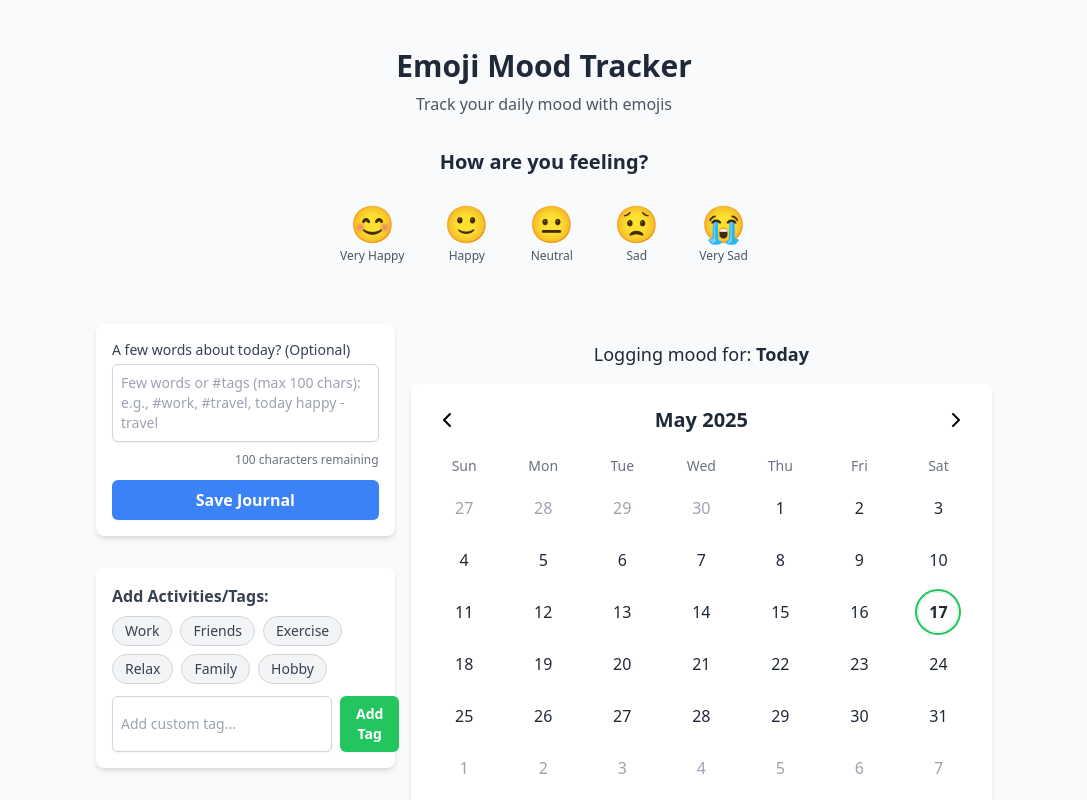
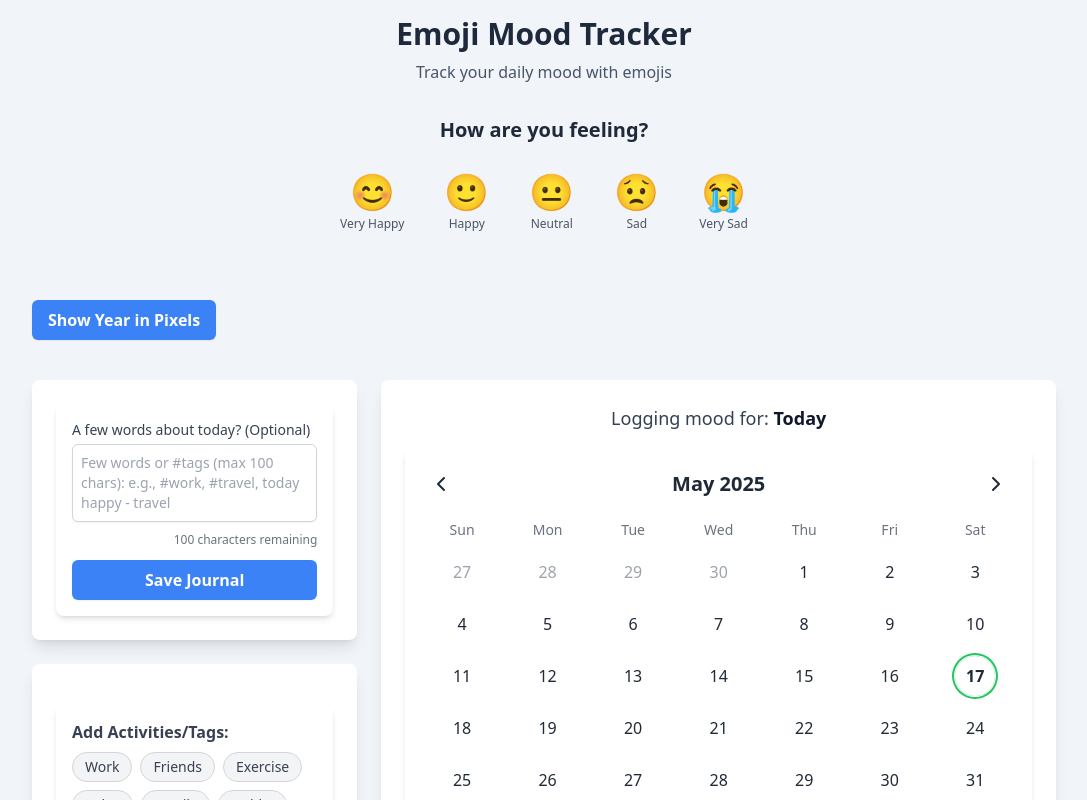
Before and after one commit to sonisumit7904/Emoji_Mood_Tracker, a React (Vite) app: page / in a window 1280 px wide. Shown: the top 800 px of the page, without its empty margins (96-1183 px from the left). Built offline with nearby package versions, Linux system fonts and the light colour scheme.

Commit message:
feature: Year in pixels, added

```diff
--- a/src/App.tsx
+++ b/src/App.tsx
@@ -6,6 +6,7 @@ import Notification from "./components/Notification";
 import JournalInput from "./components/JournalInput";
 import ActivityTagSelector from "./components/ActivityTagSelector"; // Import new component
 import MoodChart from "./components/MoodChart"; // Import the new MoodChart component
+import YearInPixels from './components/YearInPixels';
 import { MoodEntries, MoodType } from "./types/types";
 import { getTodayString } from "./utils/dateUtils";
 import { getMoodEntries, saveMoodEntry, saveCustomTags, getCustomTags } from "./utils/localStorage";
@@ -49,6 +50,8 @@ function App() {
 
   // Notification state
   const [notification, setNotification] = useState<string | null>(null);
+  const [showYearInPixels, setShowYearInPixels] = useState(false); // Revert to false
+
   // Load mood entries and custom tags from localStorage on component mount
   useEffect(() => {
     const entries = getMoodEntries();
@@ -219,30 +222,56 @@ function App() {
     }
   };
 
+  const handleDayClickFromYearView = (dateString: string) => {
+    const date = new Date(dateString);
+    setSelectedDate(date);
+    setCurrentMonth(date.getMonth());
+    setCurrentYear(date.getFullYear());
+    setShowYearInPixels(false); // Optionally hide year view and show calendar view
+    // Or scroll to the calendar view if both are visible
+  };
+
   return (
-    <div className="min-h-screen bg-gray-50 flex flex-col items-center justify-start pt-12 px-4">
+    <div className="min-h-screen bg-slate-100 text-slate-800 p-4 flex flex-col items-center font-sans">
       <header className="mb-8 text-center">
-        <h1 className="text-3xl font-bold text-gray-800 mb-2">
+        <h1 className="text-3xl font-bold text-slate-800 mb-2">
           Emoji Mood Tracker
         </h1>
-        <p className="text-gray-600">Track your daily mood with emojis</p>
+        <p className="text-slate-600">Track your daily mood with emojis</p>
       </header>
 
-      <main className="w-full max-w-4xl flex flex-col items-center">
+      <main className="w-full max-w-5xl flex flex-col items-center">
         <EmojiSelector
           selectedMood={selectedMood}
           onSelectMood={handleSelectMood}
         />
 
-        {/* Two-column layout container - always rendered */}
-        <div className="flex flex-row items-start mt-4 w-full gap-4">
-          {/* Left Column: Journal and Tags - NOW ALWAYS VISIBLE */}
-          <div className="flex-none w-1/3 flex flex-col gap-4">            <JournalInput
+        <div className="w-full max-w-5xl mx-auto mt-6">
+          <button
+            onClick={() => setShowYearInPixels(!showYearInPixels)}
+            className="mb-4 px-4 py-2 bg-blue-500 hover:bg-blue-600 text-white font-semibold rounded-md shadow-sm transition-colors w-full md:w-auto"
+          >
+            {showYearInPixels ? 'Show Calendar View' : 'Show Year in Pixels'}
+          </button>
+
+          {showYearInPixels ? (
+            <div className="p-6 bg-white shadow-lg rounded-lg mt-6 w-full overflow-x-auto">
+              <YearInPixels year={currentYear} moodEntries={moodEntries} onDayClick={handleDayClickFromYearView} />
+            </div>
+          ) : (
+            <div className="grid grid-cols-1 md:grid-cols-3 gap-6 w-full mt-6">
+              {/* Left Column: Journal and Tags */}
+              <div className="md:col-span-1 flex flex-col gap-6">
+                <div className="p-6 bg-white shadow-lg rounded-lg">
+                  <JournalInput
                     key={`journal-${selectedDate}`}
                     onSaveJournal={handleSaveJournal}
                     initialJournal={currentJournal}
                     moodSelected={selectedMood !== null}
-            />            <ActivityTagSelector
+                  />
+                </div>
+                <div className="p-6 bg-white shadow-lg rounded-lg">
+                  <ActivityTagSelector
                     key={`tags-${selectedDate}`}
                     availableTags={availableTags}
                     selectedTags={currentTags}
@@ -252,13 +281,15 @@ function App() {
                     moodSelected={selectedMood !== null}
                   />
                 </div>
+              </div>
 
-          {/* Right Column: Calendar and related info - always rendered */}
-          <div className="flex-grow">
-            <div className="mb-4 text-center mt-4">
-              <h3 className="text-lg font-medium text-gray-800">
+              {/* Right Column: Calendar, Legend, and Chart */}
+              <div className="md:col-span-2 flex flex-col gap-6">
+                <div className="p-6 bg-white shadow-lg rounded-lg">
+                  <div className="mb-4 text-center">
+                    <h3 className="text-lg font-medium text-slate-700">
                       Logging mood for:{" "}
-                <span className="font-bold">
+                      <span className="font-bold text-slate-900">
                         {selectedDate === todayString ? "Today" : selectedDate}
                       </span>
                     </h3>
@@ -271,13 +302,20 @@ function App() {
                     onDateSelect={handleDateSelect}
                     selectedDate={selectedDate}
                   />
+                  <div className="mt-6">
                     <MoodLegend />
                   </div>
-        </div>        {/* Add the MoodChart component below the main two-column layout */}
+                </div>
+                <div className="p-6 bg-white shadow-lg rounded-lg">
                   <MoodChart moodEntries={moodEntries} month={currentMonth} year={currentYear} />
+                </div>
+              </div>
+            </div>
+          )}
+        </div>
       </main>
 
-      <footer className="mt-auto py-6 text-center text-gray-500 text-sm">
+      <footer className="mt-auto py-6 text-center text-slate-500 text-sm">
         {new Date().getFullYear()} Emoji Mood Tracker
       </footer>
 
--- /dev/null
+++ b/src/components/YearInPixels.tsx
@@ -0,0 +1,98 @@
+import React from 'react';
+import { MoodEntries, MoodType } from '../types/types';
+import { getMoodData } from '../utils/moodUtils';
+import { formatDateToString, getDaysInMonth } from '../utils/dateUtils';
+
+interface YearInPixelsProps {
+  year: number;
+  moodEntries: MoodEntries;
+  onDayClick?: (date: string) => void;
+}
+
+const MOOD_COLOR_MAP: Record<MoodType, string> = {
+  happy: 'bg-yellow-300',
+  sad: 'bg-blue-300',
+  angry: 'bg-red-300',
+  neutral: 'bg-green-300',
+  excited: 'bg-pink-300',
+  stressed: 'bg-gray-400', // Added for consistency with target image
+};
+
+const getMoodPixelColor = (mood?: MoodType): string => {
+  if (!mood) return 'bg-gray-100'; // Empty day color
+  return MOOD_COLOR_MAP[mood] || 'bg-gray-100';
+};
+
+
+const YearInPixels: React.FC<YearInPixelsProps> = ({ year, moodEntries, onDayClick }) => {
+  const monthInitials = ['J', 'F', 'M', 'A', 'M', 'J', 'J', 'A', 'S', 'O', 'N', 'D'];
+  const daysInYear = Array.from({ length: 31 }, (_, i) => i + 1); // Max days in a month for rows
+
+  return (
+    <div className="p-4 bg-white shadow-lg rounded-lg w-full">
+      <h3 className="text-2xl font-semibold text-slate-700 mb-6 text-center font-serif">
+        {year} in Pixels
+      </h3>
+      <div className="flex justify-center">
+        <div className="grid grid-flow-col auto-cols-max gap-px">
+          {/* Day Numbers Column */}
+          <div className="flex flex-col">
+            <div className="h-6 w-8 border-b border-r border-slate-200"></div> {/* Empty corner */}
+            {daysInYear.map(dayNum => (
+              <div
+                key={`day-num-${dayNum}`}
+                className="h-6 w-8 flex items-center justify-center text-xs text-slate-500 border-r border-b border-slate-200"
+              >
+                {dayNum}
+              </div>
+            ))}
+          </div>
+
+          {/* Month Columns */}
+          {monthInitials.map((initial, monthIndex) => {
+            const daysInCurrentMonth = getDaysInMonth(year, monthIndex);
+            return (
+              <div key={`month-col-${initial}`} className="flex flex-col">
+                {/* Month Initial Header */}
+                <div className="h-6 w-6 flex items-center justify-center text-xs font-medium text-slate-600 border-b border-r border-slate-200">
+                  {initial}
+                </div>
+                {/* Day Cells for the Month */}
+                {daysInYear.map(dayNum => {
+                  if (dayNum > daysInCurrentMonth) {
+                    return (
+                      <div
+                        key={`empty-${monthIndex}-${dayNum}`}
+                        className="h-6 w-6 border-r border-b border-slate-200 bg-slate-50" // Lighter for non-existent days
+                      />
+                    );
+                  }
+                  const dateObj = new Date(year, monthIndex, dayNum);
+                  const dateString = formatDateToString(dateObj);
+                  const entry = moodEntries[dateString];
+                  const mood = entry?.mood;
+                  const moodColorClass = getMoodPixelColor(mood);
+                  const moodData = mood ? getMoodData(mood) : null;
+
+                  return (
+                    <div
+                      key={dateString}
+                      title={`${dateString}${moodData ? ` - ${moodData.label}` : ''}`}
+                      className={`h-6 w-6 border-r border-b border-slate-200 cursor-pointer transition-transform hover:scale-110 ${moodColorClass}`}
+                      onClick={() => onDayClick && onDayClick(dateString)}
+                    />
+                  );
+                })}
+              </div>
+            );
+          })}
+        </div>
+      </div>
+      <p className="text-xs text-slate-500 mt-6 text-center">
+        Click on a day to view or log your mood.
+      </p>
+    </div>
+  );
+};
+
+export default YearInPixels;
```
Lines whose indentation alone changed are shown as unchanged.
